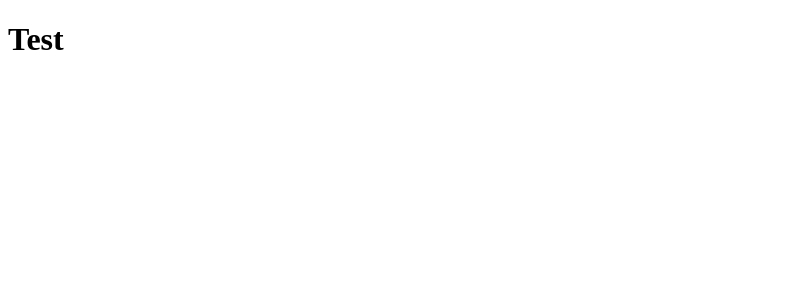
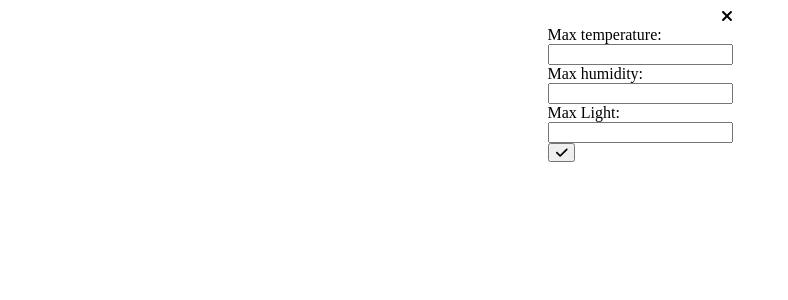
Before and after one commit to YvesStraten/MyGarden, a React (Vite) app: page /settings in a window 1280 px wide. Shown: the top 300 px of the page, without its empty margins (0-788 px from the left). Built offline with nearby package versions, Linux system fonts and the light colour scheme.

Commit message:
Split up into components, types and functions, added loading screen

```diff
--- a/package.json
+++ b/package.json
@@ -10,6 +10,9 @@
     "tauri": "tauri"
   },
   "dependencies": {
+    "@fortawesome/fontawesome-svg-core": "^6.5.1",
+    "@fortawesome/free-solid-svg-icons": "^6.5.1",
+    "@fortawesome/react-fontawesome": "^0.2.0",
     "@tauri-apps/api": "^1.5.2",
     "react": "^18.2.0",
     "react-dom": "^18.2.0",
--- a/src/App.tsx
+++ b/src/App.tsx
@@ -1,72 +1,15 @@
-import { useEffect, useState } from "react";
-import "./App.css";
-import { Link } from "react-router-dom";
-
-/* Defines a type for the objects
-in the array */
-type tahan = {
-	id: string;
-	name: string;
-	value: number;
-};
+import { useState } from "react";
+import Dashboard from "./components/Dashboard";
 
 function App() {
-	const [tahanData, setTahanData] = useState<tahan[]>([]);
-
-	useEffect(() => {
-		const fetcher = () => {
-			fetch(
-				"https://api.thingspeak.com/channels/2400298/feeds.json?api_key=SVWPDJG7Y4WJZUKX&results=1",
-			)
-				.then((res) => res.json())
-				.then((data) => {
-					const newData = [];
-
-					// Gets the number of fields
-					let size = Object.keys(data["feeds"][0]).length - 2;
-
-					for (let i = 1; i <= size; i++) {
-						// Generate random id for each field
-						const id = crypto.randomUUID();
-
-						// Gets the field values and rounds them
-						const field = data["feeds"][0][`field${i}`];
-						const rounded = parseFloat(field);
-
-						// Field name
-						const fieldName = data["channel"][`field${i}`];
-						newData.push({ id: id, name: fieldName, value: rounded });
-					}
-					setTahanData(newData);
-					console.log(tahanData);
-				});
-		};
-		fetcher();
-
-		const intervalId = setInterval(() => fetcher(), 20000);
-		return () => clearInterval(intervalId);
-	}, []);
-
+	const [isLoading, setLoading] = useState<boolean>(true);
 	return (
 		<>
-			{tahanData.map((tahan) => {
-				if (tahan.name.includes("humidity")) {
-					return (
-						<div key={tahan.id}>
-							<h1>{tahan.name}</h1>
-							<h1>{tahan.value}%</h1>
-						</div>
-					);
-				} else {
-					return (
-						<div key={tahan.id}>
-							<h1>{tahan.name}</h1>
-							<h1>{tahan.value}</h1>
-						</div>
-					);
-				}
-			})}
-			<Link to="/settings">test</Link>
+			{isLoading === true ? (
+				<Dashboard setLoading={setLoading} />
+			) : (
+				<h1>Loading...</h1>
+			)}
 		</>
 	);
 }
--- /dev/null
+++ b/src/components/Dashboard.css
@@ -0,0 +1,67 @@
+.header {
+  display: flex;
+  justify-content: center;
+  align-items: center;
+  border: 1px solid black;
+  border-radius: 8px;
+  text-align: center;
+
+  gap: 3%;
+}
+
+#cog,
+#X {
+  color: inherit;
+}
+
+.main_container {
+  display: flex;
+  justify-content: center;
+  align-items: center;
+  flex-direction: row;
+  flex-wrap: wrap;
+}
+
+@media only screen and (max-width: 1300px) {
+  .main_container {
+    flex-direction: column;
+  }
+
+  .tahan_container {
+    max-width: 600px;
+    width: 90%;
+  }
+
+  .iframe {
+    max-width: 80%;
+  }
+}
+
+.tahan_container {
+  border: 1px solid black;
+  border-radius: 8px;
+  text-align: center;
+  flex: 0 10 45%;
+  margin: 10px;
+}
+
+.iframe {
+  width: 80%;
+  height: 250px;
+}
+
+.spin {
+  animation-name: spin;
+  animation-duration: 5000ms;
+  animation-iteration-count: infinite;
+  animation-timing-function: linear;
+}
+
+@keyframes spin {
+  from {
+    transform: rotate(90deg);
+  }
+  to {
+    transform: rotate(360deg);
+  }
+}
--- /dev/null
+++ b/src/components/Dashboard.tsx
@@ -0,0 +1,74 @@
+import { FontAwesomeIcon } from "@fortawesome/react-fontawesome";
+import { useEffect, useState } from "react";
+import "./Dashboard.css";
+import { Link } from "react-router-dom";
+import fetcher from "../functions/fetcher";
+import tahan from "../types/tahan";
+import { faCog } from "@fortawesome/free-solid-svg-icons";
+
+type dashboard = {
+	setLoading: (args: boolean) => void;
+};
+const Dashboard = ({ setLoading }: dashboard) => {
+	const [tahanData, setTahanData] = useState<tahan[]>([]);
+	const [hover, setHover] = useState<boolean>(false);
+
+	useEffect(() => {
+		fetcher({ tahanData, setTahanData });
+
+		const intervalId = setInterval(
+			() => fetcher({ tahanData, setTahanData, setLoading }),
+			20000,
+		);
+		return () => clearInterval(intervalId);
+	}, []);
+	return (
+		<>
+			<div className="header">
+				<h1>Data Tahan-Tahan</h1>
+				<Link
+					to="/settings"
+					id="cog"
+					onMouseEnter={() => setHover(true)}
+					onMouseLeave={() => setHover(false)}
+				>
+					<FontAwesomeIcon icon={faCog} className={hover ? "spin" : ""} />
+				</Link>
+			</div>
+			<div className="main_container">
+				{tahanData.map((tahan) => {
+					if (tahan.name.includes("Humidity")) {
+						return (
+							<div key={tahan.id} className="tahan_container">
+								<h1>{tahan.name}</h1>
+								<h1>{tahan.value} %</h1>
+								<h2>Past values:</h2>
+								<iframe src={tahan.graph} className="iframe"></iframe>
+							</div>
+						);
+					} else if (tahan.name.includes("Light")) {
+						return (
+							<div key={tahan.id} className="tahan_container">
+								<h1>{tahan.name}</h1>
+								<h1>{tahan.value} lx</h1>
+								<h2>Past values:</h2>
+								<iframe src={tahan.graph} className="iframe"></iframe>
+							</div>
+						);
+					} else {
+						return (
+							<div key={tahan.id} className="tahan_container">
+								<h1>{tahan.name}</h1>
+								<h1>{tahan.value} °C</h1>
+								<h2>Past values:</h2>
+								<iframe src={tahan.graph} className="iframe"></iframe>
+							</div>
+						);
+					}
+				})}
+			</div>
+		</>
+	);
+};
+
+export default Dashboard;
--- /dev/null
+++ b/src/components/settings.css
@@ -0,0 +1,17 @@
+.settings {
+  display: flex;
+  align-items: center;
+  justify-content: center;
+  flex-direction: column;
+}
+
+.icon {
+  align-self: flex-end;
+  text-align: right;
+}
+
+.submit {
+  display: flex;
+  align-items: center;
+  justify-content: center;
+}
--- a/src/components/settings.tsx
+++ b/src/components/settings.tsx
@@ -1,7 +1,48 @@
+import { faCheck, faXmark } from "@fortawesome/free-solid-svg-icons";
+import { FontAwesomeIcon } from "@fortawesome/react-fontawesome";
+import { Link } from "react-router-dom";
+import "./settings.css";
+
+const Fields = [
+	{
+		label: "Max temperature:",
+		type: "number",
+		id: "maxTemp",
+	},
+
+	{
+		label: "Max humidity:",
+		type: "number",
+		id: "maxHumid",
+	},
+
+	{
+		label: "Max Light:",
+		type: "number",
+		id: "maxLx",
+	},
+];
 const Settings = () => {
 	return (
-		<div>
-			<h1>Test</h1>
+		<div class="settings">
+			<form>
+				<div class="icon">
+					<Link to="/" id="X">
+						<FontAwesomeIcon icon={faXmark} />
+					</Link>
+				</div>
+				{Fields.map((field) => (
+					<>
+						<label for={field.id}>{field.label}</label>
+						<br />
+						<input id={field.id} type={field.type} />
+						<br />
+					</>
+				))}
+				<button type="submit" class="submit">
+					<FontAwesomeIcon icon={faCheck} />
+				</button>
+			</form>
 		</div>
 	);
 };
--- /dev/null
+++ b/src/functions/fetcher.tsx
@@ -0,0 +1,44 @@
+import tahan from "../types/tahan";
+
+type fetcher = {
+	tahanData: tahan[];
+	setTahanData: (args: tahan[]) => void;
+	setLoading?: (args: boolean) => void;
+};
+
+const fetcher = ({ tahanData, setTahanData, setLoading }: fetcher) => {
+	fetch(
+		"https://api.thingspeak.com/channels/2400298/feeds.json?api_key=SVWPDJG7Y4WJZUKX&results=1",
+	)
+		.then((res) => res.json())
+		.then((data) => {
+			const newData = [];
+
+			// Gets the number of fields
+			let size = Object.keys(data["feeds"][0]).length - 2;
+
+			for (let i = 1; i <= size; i++) {
+				// Generate random id for each field
+				const id = crypto.randomUUID();
+
+				// Gets the field values and rounds them
+				const field = data["feeds"][0][`field${i}`];
+				const rounded = parseFloat(field);
+
+				// Field name
+				const fieldName = data["channel"][`field${i}`];
+				const graphLink = `https://thingspeak.com/channels/2400298/charts/${i}?bgcolor=%23ffffff&color=%23d62020&dynamic=true&results=60&type=line&api_key=SVWPDJG7Y4WJZUKX`;
+				newData.push({
+					id: id,
+					name: fieldName,
+					value: rounded,
+					graph: graphLink,
+				});
+			}
+			setTahanData(newData);
+			console.log(tahanData);
+			setLoading(false);
+		});
+};
+
+export default fetcher;
--- /dev/null
+++ b/src/types/tahan.tsx
@@ -0,0 +1,10 @@
+/* Defines a type for the objects
+in the array */
+type tahan = {
+	id: string;
+	name: string;
+	value: number;
+	graph: string;
+};
+
+export default tahan;
```
Also changed, not shown: src/App.css (deleted), 1 other file (tests, documents, lock files or other folders).
